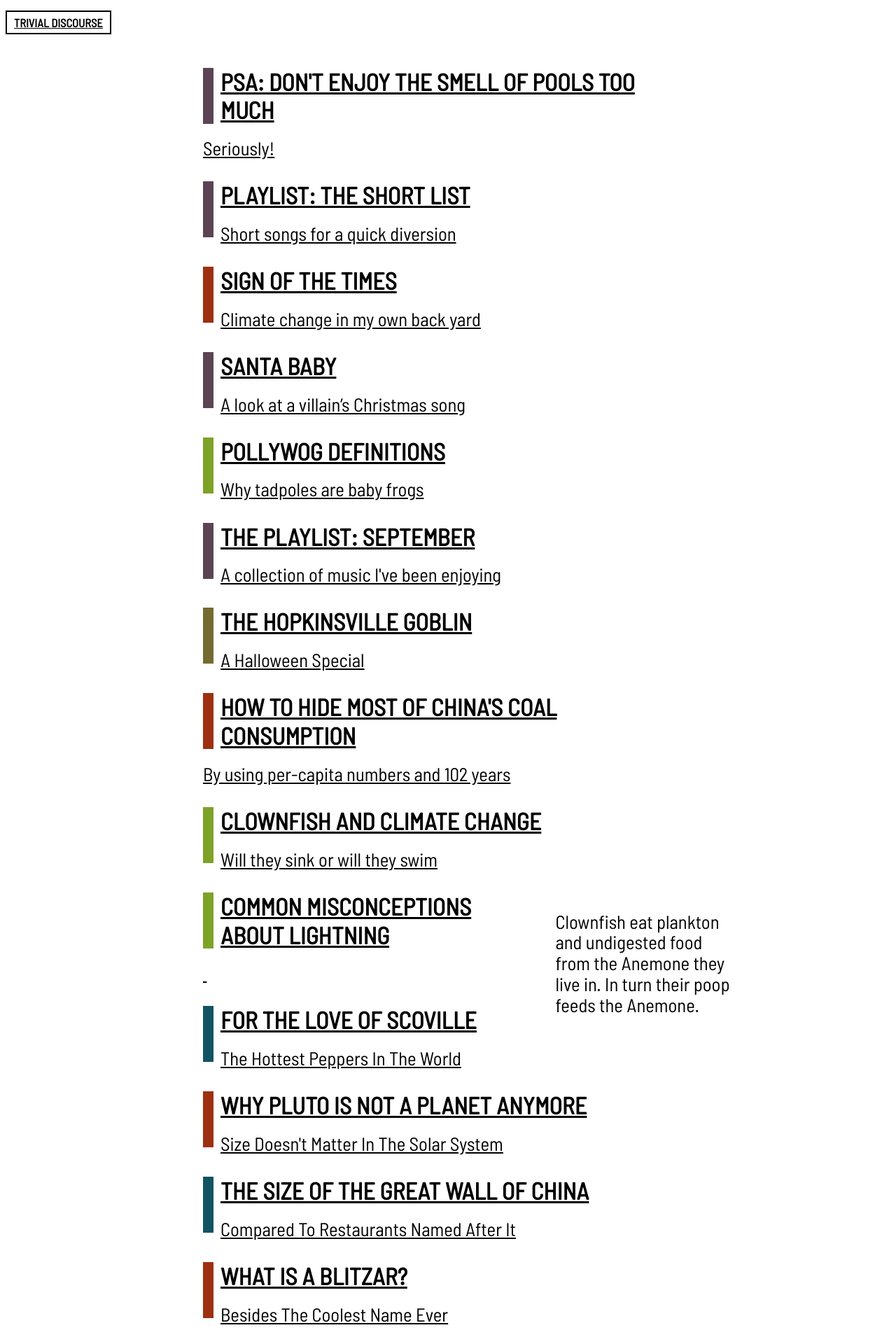
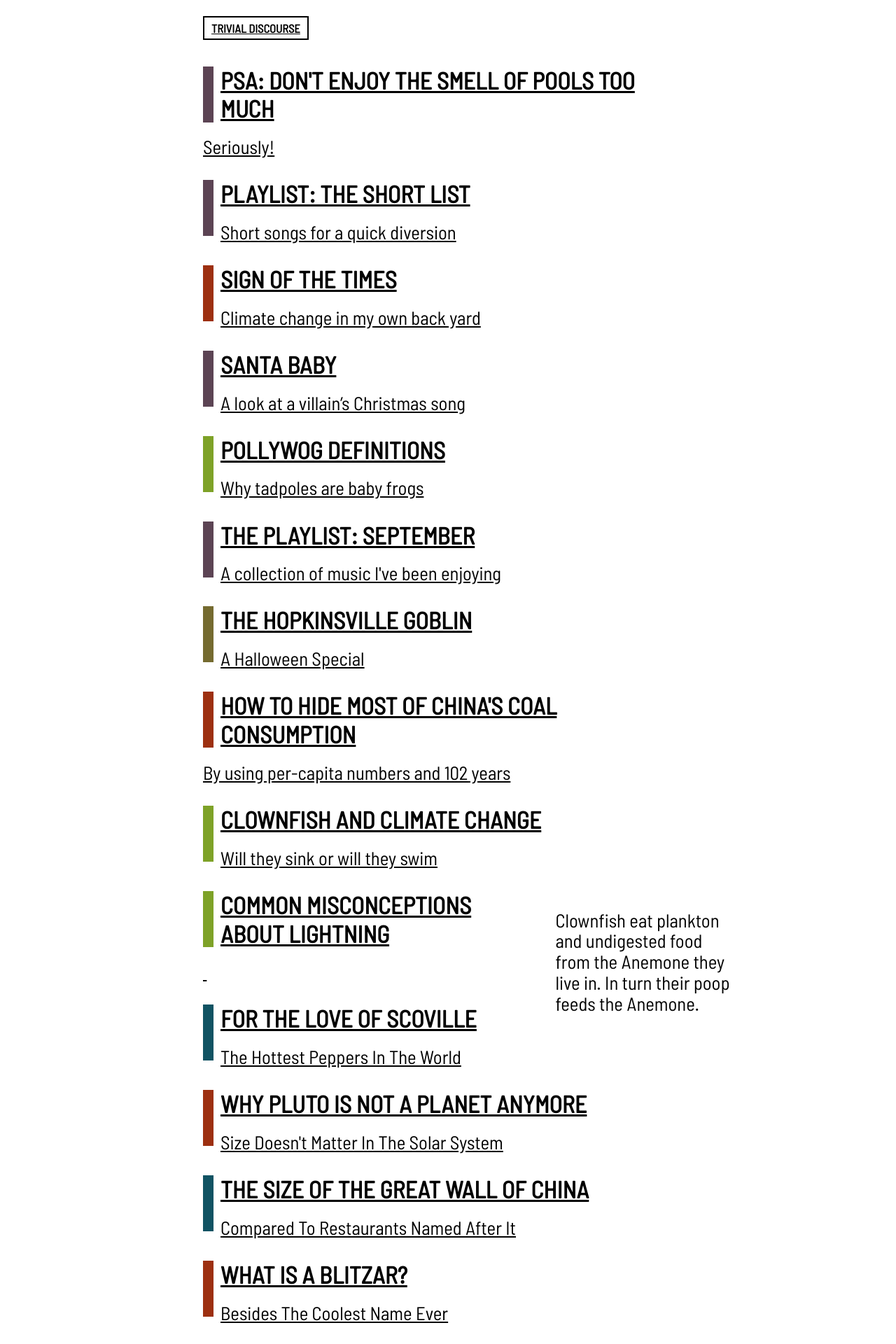
Before and after one commit to PieterHeijman/PieterHeijman.github.io, a Jekyll site: the page built from index.html, in a window 1280 px wide. Shown: the top 1920 px of the page at 70% size. Built offline with Jekyll 4.4.1, drawn with Linux system fonts in a browser that asks for light colours.

Commit message:
[TASK] Logo included in grid
Still WIP, but getting closer

```diff
--- a/_layouts/default.html
+++ b/_layouts/default.html
@@ -5,9 +5,9 @@
 
   <body>
 
-    {% include header.html %}
     <main>
       <div class="page-content">
+        {% include header.html %}
         {{ content }}
       </div>
     </main>
--- a/_sass/_base.scss
+++ b/_sass/_base.scss
@@ -91,8 +91,6 @@ aside.left {
     text-align: center;
   }
 }
-
-
 
 .page-content {
   grid-column-start: 2;
```
